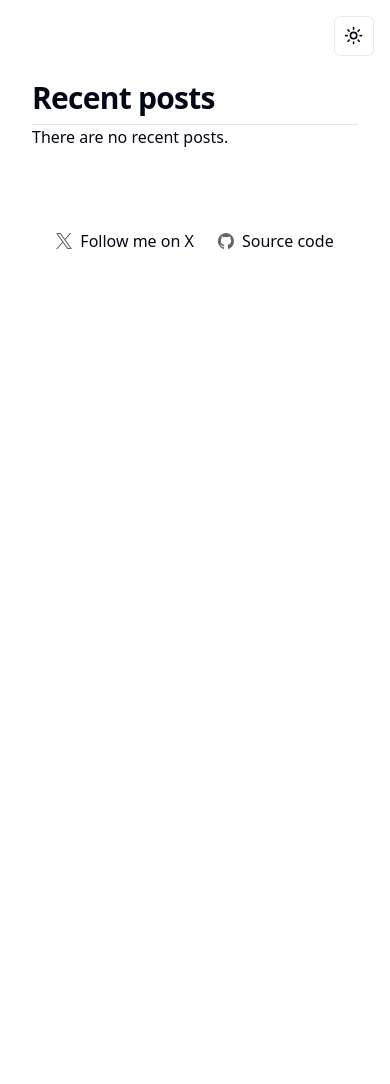
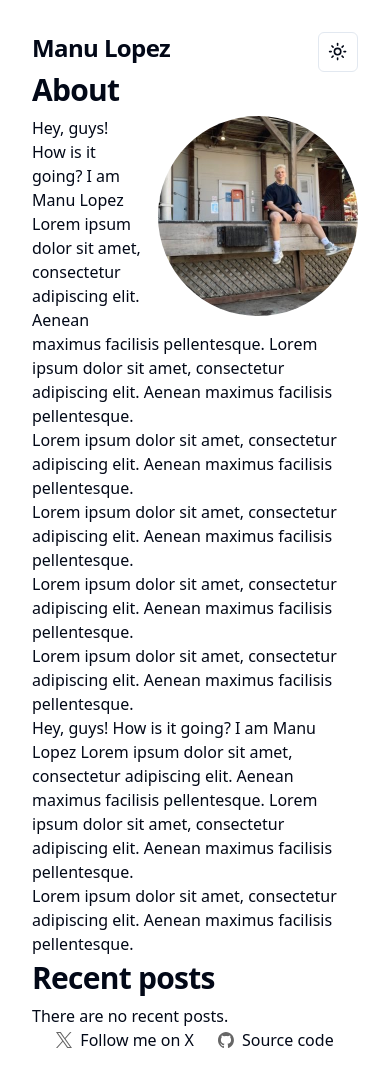
Before and after one commit to ManuLpz4/blog, a Next.js app: page / in a window 390 px wide. Before the commit the page ends 844 px from the top, so only its background shows below. Built offline with nearby package versions, Linux system fonts and the light colour scheme.

Commit message:
Test on mobile

```diff
--- a/src/app/layout.tsx
+++ b/src/app/layout.tsx
@@ -2,8 +2,8 @@ import type { Metadata } from 'next'
 import localFont from 'next/font/local'
 
 import { Footer } from '../components/footer'
+import { Header } from '../components/header'
 import { ThemeProvider } from '../components/theme-provider'
-import { ThemeToggle } from '../components/theme-toggle'
 import './globals.css'
 
 const geistSans = localFont({
@@ -27,13 +27,13 @@ export default function RootLayout({
 }>) {
   return (
     <html lang="en">
-      <body className={`${geistSans.variable} ${geistMono.variable}`}>
+      <body
+        className={`m-auto min-h-dvh max-w-screen-lg p-8 sm:px-0 sm:py-20 ${geistSans.variable} ${geistMono.variable}`}
+      >
         <ThemeProvider attribute="class" defaultTheme="light" enableSystem>
-          <ThemeToggle className="absolute right-4 top-4" />
-          <div className="m-auto flex min-h-dvh max-w-screen-lg flex-col gap-20 px-8 py-20">
-            {children}
-            <Footer />
-          </div>
+          <Header />
+          {children}
+          <Footer />
         </ThemeProvider>
       </body>
     </html>
--- a/src/app/page.tsx
+++ b/src/app/page.tsx
@@ -1,9 +1,11 @@
+import { About } from '../components/about'
 import { RecentPosts } from '../components/recent-posts'
 
 export default function Home() {
   return (
-    <main>
+    <>
+      <About />
       <RecentPosts />
-    </main>
+    </>
   )
 }
--- /dev/null
+++ b/src/components/about.tsx
@@ -0,0 +1,71 @@
+'use client'
+
+import Image from 'next/image'
+import { useState } from 'react'
+
+export function About() {
+  const [isExpanded, setIsExpanded] = useState(false)
+
+  return (
+    <div onClick={() => setIsExpanded(!isExpanded)}>
+      <h2 className="mt-10 scroll-m-20 pb-2 text-3xl font-semibold tracking-tight transition-colors first:mt-0">
+        About
+      </h2>
+      <div
+        className={`${!isExpanded ? 'max-h-screen' : 'max-h-[200px]'} overflow-hidden transition-[max-height]`}
+      >
+        <Image
+          src="/manu.png"
+          alt="Profile picture"
+          width={200}
+          height={200}
+          className="float-end mb-4 ml-4 rounded-full"
+        />
+        <p>
+          Hey, guys! How is it going? I am Manu Lopez Lorem ipsum dolor sit
+          amet, consectetur adipiscing elit. Aenean maximus facilisis
+          pellentesque. Lorem ipsum dolor sit amet, consectetur adipiscing elit.
+          Aenean maximus facilisis pellentesque.
+        </p>
+        <p>
+          Lorem ipsum dolor sit amet, consectetur adipiscing elit. Aenean
+          maximus facilisis pellentesque.
+        </p>
+        <p>
+          Lorem ipsum dolor sit amet, consectetur adipiscing elit. Aenean
+          maximus facilisis pellentesque.
+        </p>
+        <p>
+          Lorem ipsum dolor sit amet, consectetur adipiscing elit. Aenean
+          maximus facilisis pellentesque.
+        </p>
+        <p>
+          Lorem ipsum dolor sit amet, consectetur adipiscing elit. Aenean
+          maximus facilisis pellentesque.
+        </p>
+        <p>
+          Hey, guys! How is it going? I am Manu Lopez Lorem ipsum dolor sit
+          amet, consectetur adipiscing elit. Aenean maximus facilisis
+          pellentesque. Lorem ipsum dolor sit amet, consectetur adipiscing elit.
+          Aenean maximus facilisis pellentesque.
+        </p>
+        <p>
+          Lorem ipsum dolor sit amet, consectetur adipiscing elit. Aenean
+          maximus facilisis pellentesque.
+        </p>
+        <p>
+          Lorem ipsum dolor sit amet, consectetur adipiscing elit. Aenean
+          maximus facilisis pellentesque.
+        </p>
+        <p>
+          Lorem ipsum dolor sit amet, consectetur adipiscing elit. Aenean
+          maximus facilisis pellentesque.
+        </p>
+        <p>
+          Lorem ipsum dolor sit amet, consectetur adipiscing elit. Aenean
+          maximus facilisis pellentesque.
+        </p>
+      </div>
+    </div>
+  )
+}
--- /dev/null
+++ b/src/components/header.tsx
@@ -0,0 +1,13 @@
+import { cn } from '../utils/tailwind'
+import { ThemeToggle } from './theme-toggle'
+
+export function Header({ className }: Readonly<{ className?: string }>) {
+  return (
+    <header className={cn('flex justify-between', className)}>
+      <h1 className="scroll-m-20 text-2xl font-semibold tracking-tight">
+        Manu Lopez
+      </h1>
+      <ThemeToggle />
+    </header>
+  )
+}
--- a/src/components/recent-posts.tsx
+++ b/src/components/recent-posts.tsx
@@ -8,21 +8,27 @@ export async function RecentPosts() {
 
   return (
     <div>
-      <h2 className="mt-10 scroll-m-20 border-b pb-2 text-3xl font-semibold tracking-tight transition-colors first:mt-0">
+      <h2 className="mt-10 scroll-m-20 pb-2 text-3xl font-semibold tracking-tight transition-colors first:mt-0">
         Recent posts
       </h2>
       {posts.length ? (
-        <div className="grid grid-cols-2 gap-4">
-          <div>Title</div>
-          <div>Views</div>
-          {posts.map((post, index) => (
-            <>
-              <Link key={index} href={post.url}>
-                <Button variant="ghost">{post.title}</Button>
-              </Link>
-              <div>{post.views.toLocaleString('en')}</div>
-            </>
-          ))}
+        <div>
+          <header>
+            <span>Title</span>
+            <span>Views</span>
+          </header>
+          <ul>
+            {posts.map((post, index) => (
+              <li key={index}>
+                <Link href={post.url}>
+                  <Button variant="ghost">
+                    <span>{post.title}</span>
+                    <span>{post.views.toLocaleString('en')}</span>
+                  </Button>
+                </Link>
+              </li>
+            ))}
+          </ul>
         </div>
       ) : (
         <p>There are no recent posts.</p>
```
Also changed, not shown: public/manu.png (added).
